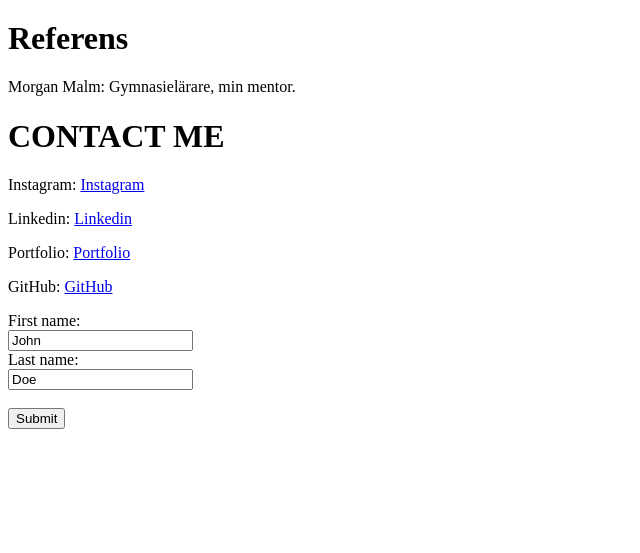
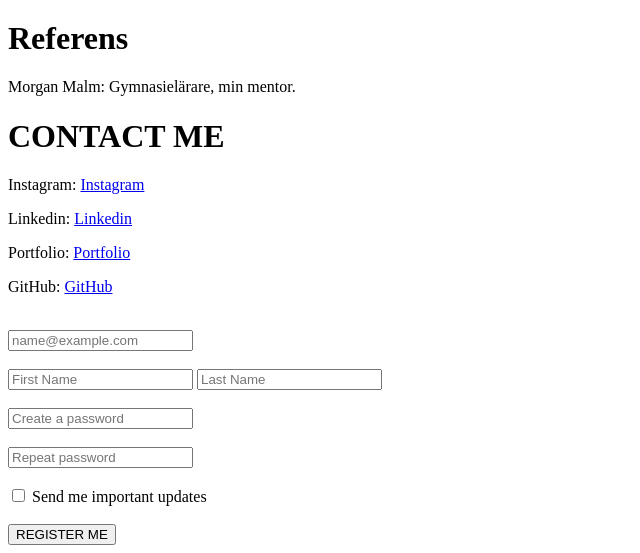
Before and after one commit to Berrin006/Utvecklarportfolj-Berrin-Kizildagli, a plain HTML site: page index.html in a window 1280 px wide. Shown: the part 741-1294 px from the top of the page, without its empty margins (0-640 px from the left). Before the commit the page ends 1178 px from the top, so only its background shows below. Drawn offline with Linux system fonts and the light colour scheme.

Commit message:
new form

```diff
--- a/index.html
+++ b/index.html
@@ -64,12 +64,27 @@
     <p>GitHub: <a href="https://github.com/Berrin006">GitHub</a></p>
 
 
-    <form action="/action_page.php">
-        <label for="fname">First name:</label><br>
-        <input type="text" id="fname" name="fname" value="John"><br>
-        <label for="lname">Last name:</label><br>
-        <input type="text" id="lname" name="lname" value="Doe"><br><br>
-        <input type="submit" value="Submit">
+    <form action="https://formshow.systementor.se" method="POST">
+
+        <label for="email"></label><br>
+        <input type="email" name="email" id="email" placeholder="name@example.com"><br>
+
+        <label for="fname"></label><br>
+        <input type="text" name="fname" id="fname" placeholder="First Name">
+
+        <label for="lname"></label>
+        <input type="text" name="lname" id="lname" placeholder="Last Name"><br>
+
+        <label for="password"></label><br>
+        <input type="password" name="password" id="password" placeholder="Create a password"><br>
+
+        <label for="passwordConfirm"></label><br>
+        <input type="password" name="passwordConfirm" id="passwordConfirm" placeholder="Repeat password"><br><br>
+
+        <input type="checkbox" id="updates" name="updates" value="yes">
+        <label for="updates">Send me important updates</label><br><br>
+
+        <button type="submit">REGISTER ME</button>
     </form>
 
 
```
